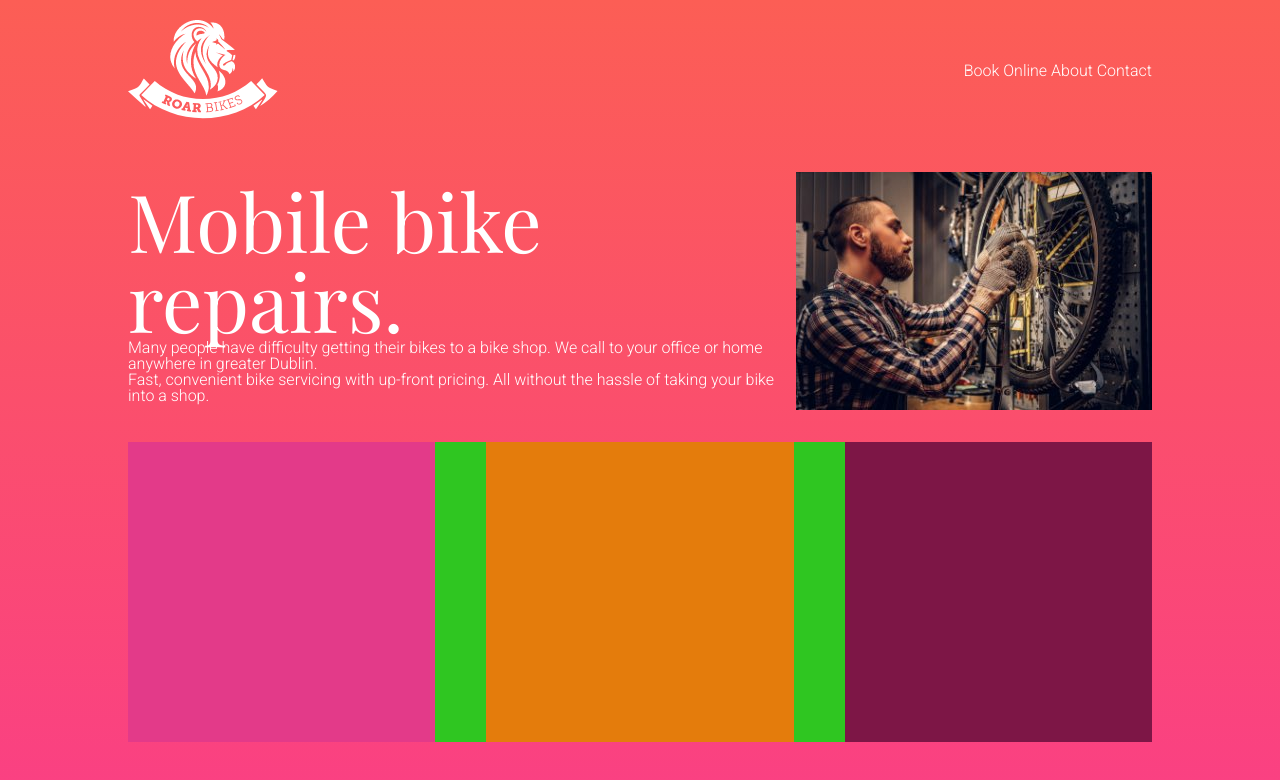
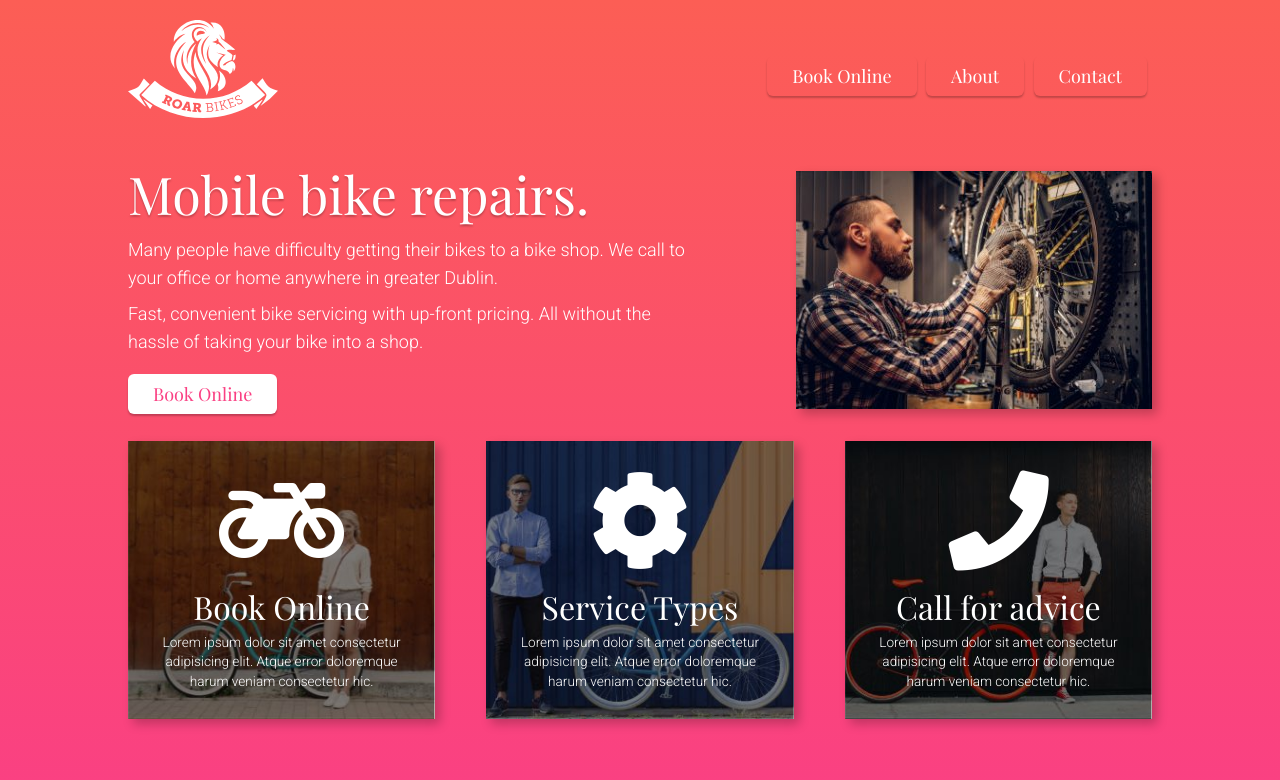
Before and after one commit to 01-sakshi/Responsive-Web-Design-Essentials, a plain HTML site: page Bike Repair Website/index.html in a window 1280 px wide. Drawn offline with nearby package versions, Linux system fonts and the light colour scheme.

Commit message:
new commit

```diff
--- a/Bike Repair Website/index.html
+++ b/Bike Repair Website/index.html
@@ -17,16 +17,25 @@
       href="https://fonts.googleapis.com/css2?family=Playfair+Display&family=Roboto:wght@300;700&display=swap"
       rel="stylesheet"
     />
+
+    <link
+      rel="stylesheet"
+      href="https://use.fontawesome.com/releases/v5.8.2/css/all.css"
+      integrity="sha384-oS3vJWv+0UjzBfQzYUhtDYW+Pj2yciDJxpsK1OYPAYjqT085Qq/1cq5FLXAZQ7Ay"
+      crossorigin="anonymous"
+    />
   </head>
   <body>
     <div class="container">
       <header>
         <div class="header-section">
           <div class="logo">
-            <img class="imglogo" src="images/logo-roar-bikes.png" alt="logo" />
+            <img class="imglogo" src="images/logo-roar-bikes.svg" alt="logo" />
           </div>
           <div class="buttons">
-            <p>Book Online About Contact</p>
+            <a href="#" class="myButton">Book Online</a>
+            <a href="#" class="myButton">About</a>
+            <a href="#" class="myButton">Contact</a>
           </div>
         </div>
       </header>
@@ -41,6 +50,8 @@
             Fast, convenient bike servicing with up-front pricing. All without
             the hassle of taking your bike into a shop.
           </p>
+          <!-- MAKING BUTTON USING 'a' TAG -->
+          <a href="#" class="myButton">Book Online</a>
         </div>
         <div class="herobox2">
           <img
@@ -50,9 +61,36 @@
         </div>
       </main>
       <div class="cards">
-        <div class="card1"></div>
-        <div class="card2"></div>
-        <div class="card3"></div>
+        <div class="card1">
+          <a href="">
+            <i class="fas fa-motorcycle"></i>
+            <h2>Book Online</h2>
+            <p>
+              Lorem ipsum dolor sit amet consectetur adipisicing elit. Atque
+              error doloremque harum veniam consectetur hic.
+            </p>
+          </a>
+        </div>
+        <div class="card2">
+          <a href="">
+            <i class="fas fa-cog"></i>
+            <h2>Service Types</h2>
+            <p>
+              Lorem ipsum dolor sit amet consectetur adipisicing elit. Atque
+              error doloremque harum veniam consectetur hic.
+            </p>
+          </a>
+        </div>
+        <div class="card3">
+          <a href="">
+            <i class="fas fa-phone"></i>
+            <h2>Call for advice</h2>
+            <p>
+              Lorem ipsum dolor sit amet consectetur adipisicing elit. Atque
+              error doloremque harum veniam consectetur hic.
+            </p>
+          </a>
+        </div>
       </div>
     </div>
   </body>
--- a/Bike Repair Website/style.css
+++ b/Bike Repair Website/style.css
@@ -8,6 +8,14 @@ body {
   /* ADDING DEFAULT FONT FAMILY FOR THE WHOLE WEB PAGE */
   font-family: "Roboto", sans-serif;
   color: white;
+
+  /* Default Font Size i.e 16px */
+  font-size: 1.125rem;
+}
+
+a {
+  color: white;
+  text-decoration: none;
 }
 
 .container {
@@ -31,6 +39,7 @@ main {
 .herobox1 {
   /* width: 50%; */
   flex: 2;
+  padding-right: 100px;
 }
 
 .herobox2 {
@@ -39,29 +48,37 @@ main {
 }
 
 .cards {
-  min-height: 300px;
-  background-color: rgb(47, 198, 33);
   /* FLEX-BOX */
   display: flex;
   justify-content: space-between;
+  text-align: center;
 }
 
 .card1 {
-  min-height: 300px;
-  background-color: rgb(227, 58, 137);
+  background-image: url(images/image-background-card1.jpg);
+  background-size: cover;
+  background-position: bottom;
+  min-height: 250px;
   width: 30%;
+  box-shadow: 5px 5px 10px rgba(0, 0, 0, 0.233);
 }
 
 .card2 {
-  min-height: 300px;
-  background-color: rgb(228, 124, 12);
+  background-image: url(images/image-background-card2.jpg);
+  background-size: cover;
+  background-position: bottom;
+  min-height: 250px;
   width: 30%;
+  box-shadow: 5px 5px 10px rgba(0, 0, 0, 0.233);
 }
 
 .card3 {
-  min-height: 300px;
-  background-color: rgb(125, 22, 70);
+  background-image: url(images/image-background-card3.jpg);
+  background-size: cover;
+  background-position: bottom;
+  min-height: 250px;
   width: 30%;
+  box-shadow: 5px 5px 10px rgba(0, 0, 0, 0.233);
 }
 
 .header-section {
@@ -73,14 +90,65 @@ main {
   padding-bottom: 20px;
 }
 
-/* .logo {
-  flex: 2;
+h1 {
+  /* 52px */
+  font-size: 3.25rem;
+  font-family: "Playfair Display", serif;
+  margin-bottom: 1rem;
+  text-shadow: 0px 2px 2px rgba(0, 0, 0, 0.233);
 }
-.buttons{
-  flex: 1;
-} */
 
-h1 {
-  font-size: 80px;
+p {
+  line-height: 1.75rem;
+  margin-bottom: 0.5rem;
+}
+
+h2 {
+  font-size: 2rem;
+  margin-top: 20px;
   font-family: "Playfair Display", serif;
 }
+
+.cards p {
+  font-size: 0.85rem;
+  line-height: 1.2rem;
+  /* margin: 20px 30px 20px 30px; */
+  margin-top: 10px;
+}
+
+.cards i {
+  font-size: 100px;
+  /* padding-top: 30px; */
+}
+
+.card1,
+.card2,
+.card3 {
+  padding: 30px 30px 20px 30px;
+  /* BORDER-BOX concept is related to FLEXBOX */
+  box-sizing: border-box;
+}
+
+.myButton {
+  background-color: white;
+  color: #fa4083;
+  font-family: "Playfair Display", serif;
+  /* PADDING goes CLOCK-WISE i.e TOP RIGHT BOTTOM LEFT */
+  padding: 11px 25px 11px 25px;
+
+  display: inline-block;
+  margin-top: 10px;
+  border-radius: 6px;
+  box-shadow: 0px 2px 2px rgba(0, 0, 0, 0.233);
+}
+
+.herobox2 img {
+  /* border-radius: 12px; */
+  box-shadow: 5px 5px 10px rgba(0, 0, 0, 0.233);
+}
+
+.buttons a.myButton{
+  margin-right: 5px;
+  background-color: transparent;
+  color: white;
+}
```
Also changed, not shown: Bike Repair Website/images/image-background-card1.jpg (added), Bike Repair Website/images/image-background-card2.jpg (added), Bike Repair Website/images/image-background-card3.jpg (added), Bike Repair Website/images/logo-roar-bikes.svg (added).
